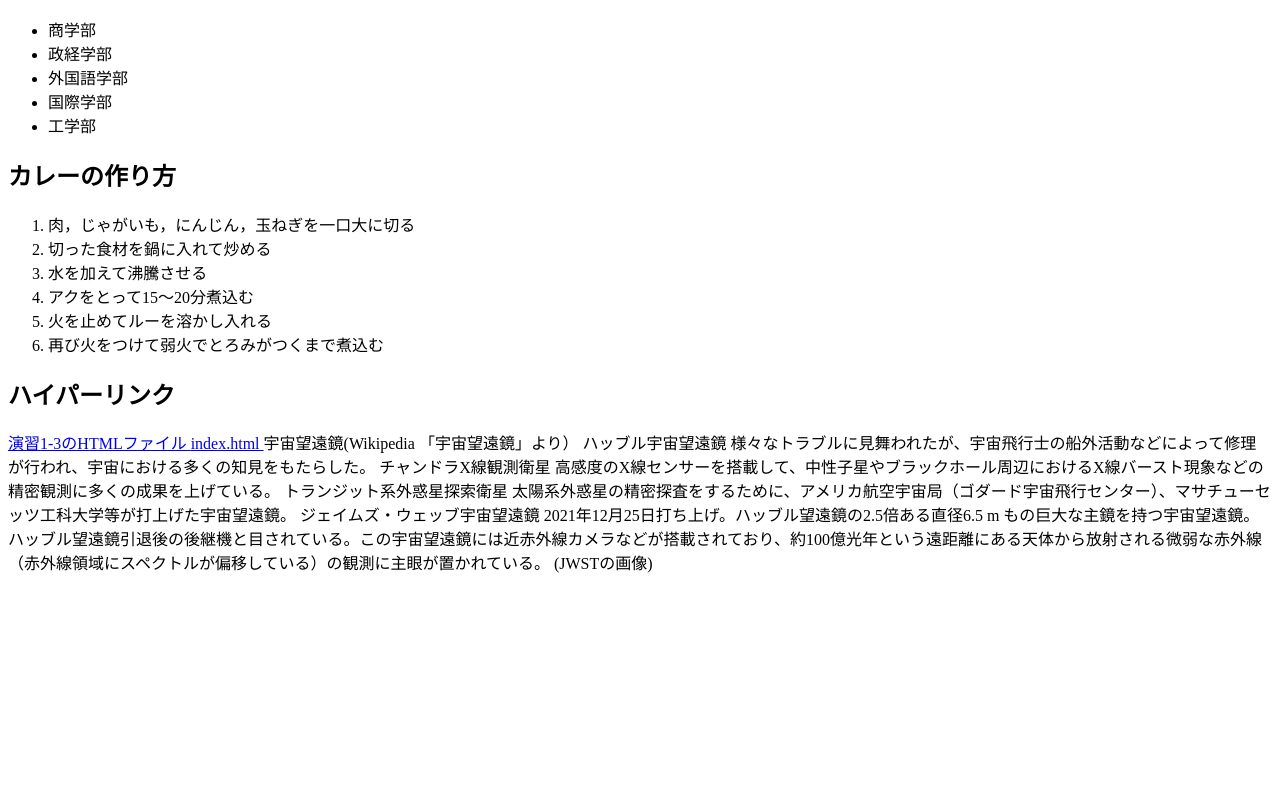
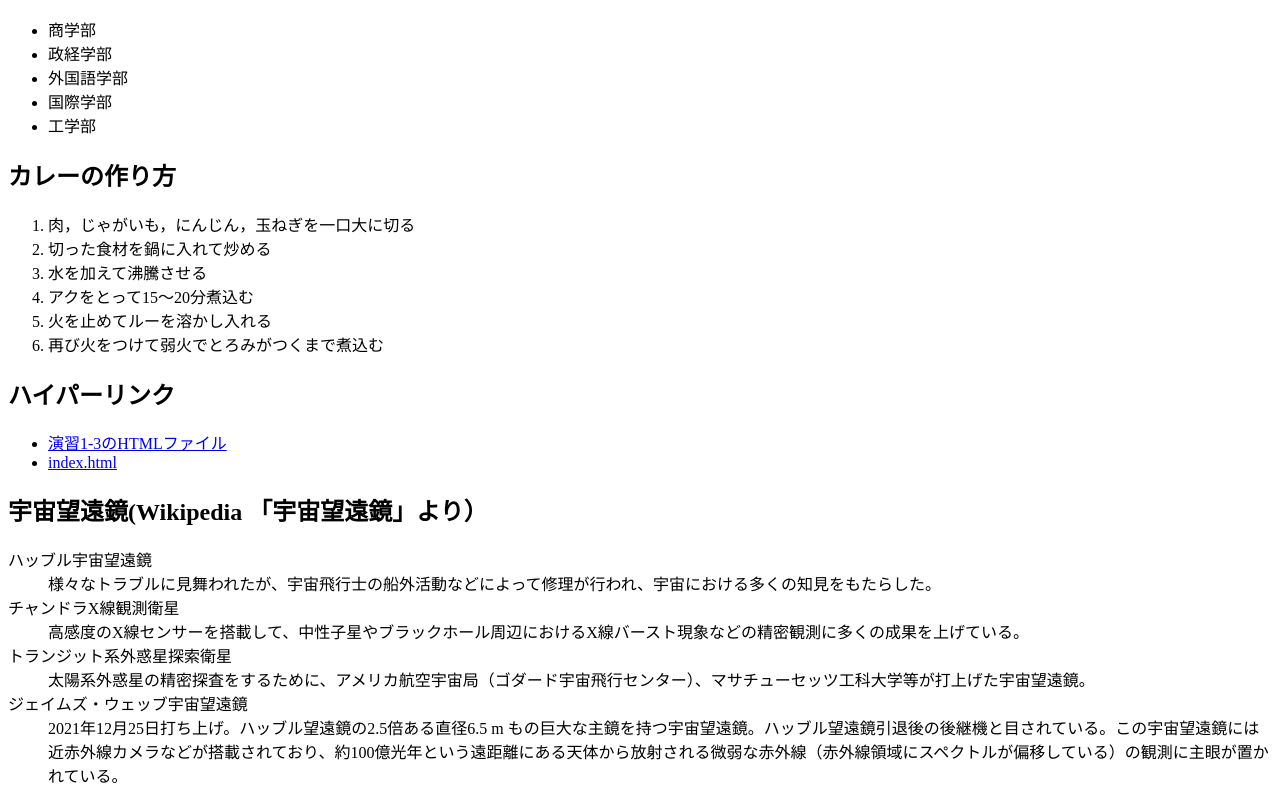
Before and after one commit to G484332024/medialabo, a plain HTML site: page Practice-html/elements.html in a window 1280 px wide. Shown: the part 127-927 px from the top of the page. Before the commit the page ends 800 px from the top, so only its background shows below. Drawn offline with Linux system fonts and the light colour scheme; files whose address does not match are found by name.

Commit message:
elements終わり

```diff
--- a/Practice-html/elements.html
+++ b/Practice-html/elements.html
@@ -24,22 +24,29 @@
 			<li>再び火をつけて弱火でとろみがつくまで煮込む</li>
 		</ol>
 		<!--小見出し:--> <h2>ハイパーリンク</h2>
-			<a href="/Users/tsubukanmini/Documents/medialabo/Practice-html/JWST_spacecraft_model_2.png" title="演習1-3のHTMLファイル">
+		<ul>
+			<li><a href="/Users/tsubukanmini/Documents/medialabo/Practice-html/JWST_spacecraft_model_2.png" title="演習1-3のHTMLファイル">
 				演習1-3のHTMLファイル
-			</a>
-			<a href="/Users/tsubukanmini/Documents/medialabo/Index.html">
+			    </a>
+			</li>
+			<li>
+			    <a href="/Users/tsubukanmini/Documents/medialabo/Index.html">
 				index.html
-			</a>
-		<!--小見出し:--> 宇宙望遠鏡(Wikipedia 「宇宙望遠鏡」より）
-			ハッブル宇宙望遠鏡
-				様々なトラブルに見舞われたが、宇宙飛行士の船外活動などによって修理が行われ、宇宙における多くの知見をもたらした。
-			チャンドラX線観測衛星
-				高感度のX線センサーを搭載して、中性子星やブラックホール周辺におけるX線バースト現象などの精密観測に多くの成果を上げている。
-			トランジット系外惑星探索衛星
-				太陽系外惑星の精密探査をするために、アメリカ航空宇宙局（ゴダード宇宙飛行センター）、マサチューセッツ工科大学等が打上げた宇宙望遠鏡。
-			ジェイムズ・ウェッブ宇宙望遠鏡
-				2021年12月25日打ち上げ。ハッブル望遠鏡の2.5倍ある直径6.5 m もの巨大な主鏡を持つ宇宙望遠鏡。ハッブル望遠鏡引退後の後継機と目されている。この宇宙望遠鏡には近赤外線カメラなどが搭載されており、約100億光年という遠距離にある天体から放射される微弱な赤外線（赤外線領域にスペクトルが偏移している）の観測に主眼が置かれている。
-
-		(JWSTの画像)
+			    </a>
+			</li>
+		</ul>
+		<!--小見出し:--> <h2>宇宙望遠鏡(Wikipedia 「宇宙望遠鏡」より）</h2>
+		<dl>
+			<dt>ハッブル宇宙望遠鏡</dt>
+				<dd>様々なトラブルに見舞われたが、宇宙飛行士の船外活動などによって修理が行われ、宇宙における多くの知見をもたらした。</dd>
+			<dt>チャンドラX線観測衛星</dt>
+				<dd>高感度のX線センサーを搭載して、中性子星やブラックホール周辺におけるX線バースト現象などの精密観測に多くの成果を上げている。</dd>
+			<dt>トランジット系外惑星探索衛星</dt>
+				<dd>太陽系外惑星の精密探査をするために、アメリカ航空宇宙局（ゴダード宇宙飛行センター）、マサチューセッツ工科大学等が打上げた宇宙望遠鏡。</dd>
+			<dt>ジェイムズ・ウェッブ宇宙望遠鏡</dt>
+				<dd>2021年12月25日打ち上げ。ハッブル望遠鏡の2.5倍ある直径6.5 m もの巨大な主鏡を持つ宇宙望遠鏡。ハッブル望遠鏡引退後の後継機と目されている。この宇宙望遠鏡には近赤外線カメラなどが搭載されており、約100億光年という遠距離にある天体から放射される微弱な赤外線（赤外線領域にスペクトルが偏移している）の観測に主眼が置かれている。</dd>
+        </dl>
+		<!--(JWSTの画像)-->
+		<img src = "/Users/tsubukanmini/Documents/medialabo/Practice-html/JWST_spacecraft_model_2.png"alt = "宇宙望遠鏡">
   </body>
 </html>
```
Also changed, not shown: Index.html (+15 -0 lines).
